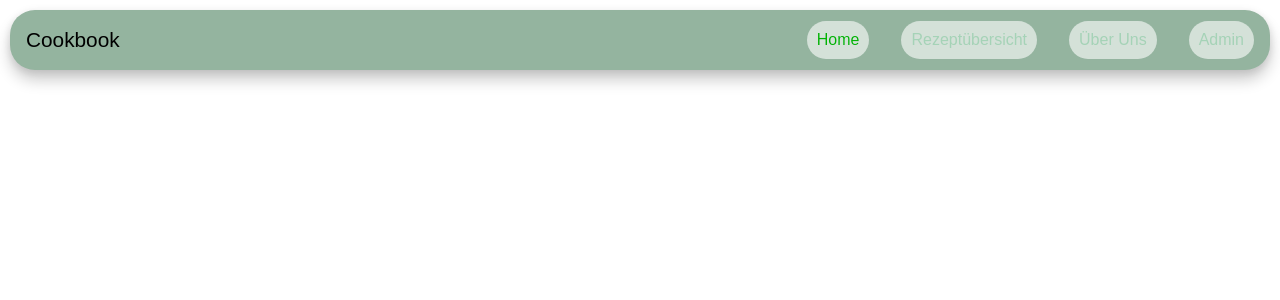
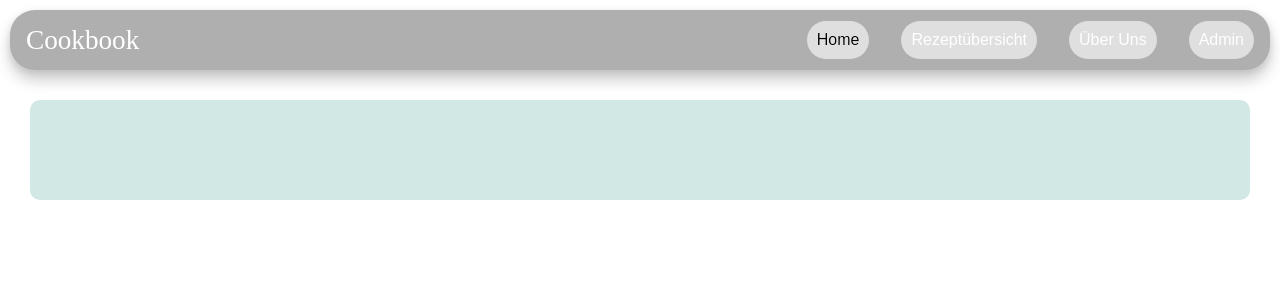
Before and after one commit to BarloGER/Cookbook-Frontend, a React (Create React App) app: page / in a window 1280 px wide. Shown: the top 300 px of the page. Built offline with nearby package versions, Linux system fonts and the light colour scheme; no server answers.

Commit message:
farbe geändert

```diff
--- a/package.json
+++ b/package.json
@@ -9,7 +9,7 @@
     "contentful": "^9.1.34",
     "react": "^18.2.0",
     "react-dom": "^18.2.0",
-    "react-router-dom": "^6.3.0",
+    "react-router-dom": "^6.4.1",
     "react-scripts": "^5.0.1",
     "web-vitals": "^2.1.4"
   },
--- a/src/Components/Recipe.js
+++ b/src/Components/Recipe.js
@@ -3,7 +3,7 @@ import "../Styles/recipe.css";
 
 export default function Recipe({ posts }) {
   const { id } = useParams();
-  const thisPost = posts.length && posts.find((post) => post.Recipe_id == id);
+  const thisPost = posts.length && posts.find((post) => post.Recipe_id === id);
   const myDescription = thisPost && thisPost.description;
   const myIngredients = thisPost && thisPost.ingredients;
   console.log(posts);
@@ -52,7 +52,9 @@ export default function Recipe({ posts }) {
                 </ol>
               </div>
             </div>
-            {thisPost && posts.map((item) => {})}
+            {thisPost && posts.map((item) => {
+              return <div>{item}</div>;
+            })}
           </article>
         </div>
       ) : (
--- a/src/Styles/aboutUs.css
+++ b/src/Styles/aboutUs.css
@@ -1,10 +1,8 @@
 .about-us {
-  background-image: url(../img/wickedbackground.png);
   backdrop-filter: blur(10px);
-  background-color: #cee5d0;
   border-radius: 10px;
   height: 100vh;
-  margin: 10px;
+
 }
 
 .background {
--- a/src/Styles/form.css
+++ b/src/Styles/form.css
@@ -19,6 +19,7 @@ select {
   padding: 6px 10px;
   margin: 10px 0px;
   border: 1px solid #ddd;
+  border-radius: 5px;
   box-sizing: border-box;
   display: block;
 }
@@ -37,6 +38,8 @@ button {
   width: 50px;
   height: 50px;
   border: 1px solid #000;
+  border-radius: 10px;
+  background-color: #f13;
 }
 
 .terms {
--- a/src/Styles/globalStyle.css
+++ b/src/Styles/globalStyle.css
@@ -6,10 +6,13 @@
 }
 
 main {
+  background-color: #D1E8E4;
+  border-radius: 10px;
   display: flex;
   justify-content: center;
   flex-wrap: wrap;
-  padding: 20px;
+  margin: 30px;
+  padding: 50px;
   gap: 20px;
 }
 
@@ -27,7 +30,7 @@ main > * {
 .card-container {
   min-height: 400px;
   min-width: 300px;
-  background: white;
+  background-image:  linear-gradient(45deg, rgba(255,255,255,0.75), rgba(255,255,255,0.75));
   text-decoration: none;
   color: #444;
   box-shadow: 0 2px 5px rgba(0, 0, 0, 0.1);
--- a/src/Styles/navbar.css
+++ b/src/Styles/navbar.css
@@ -4,7 +4,7 @@
   align-items: center;
   height: 60px;
   padding: 0.5rem 0rem;
-  background-color: #94b49f;
+  background-color: #afafaf;
   color: black;
   border-radius: 25px;
   box-shadow: 0 2px 10px rgb(0 0 0 / 10%), 0 10px 15px rgb(0 0 0 / 20%);
@@ -13,13 +13,14 @@
 
 .brand-name {
   text-decoration: none;
-  color: black;
-  font-size: 1.3rem;
+  color: white;
+  font-family: 'Gabriola', cursive;
+  font-size: 1.7rem;
   margin-left: 1rem;
 }
 
 a {
-  color: #94b49f;
+  color: white;
 }
 
 .navigation-menu {
@@ -69,11 +70,11 @@ a {
 }
 
 .hamburger:hover {
-  background-color: #cee5d0;
+  background-color: #97C8EB;
 }
 
 .active {
-  color: green;
+  color: black;
   list-style-type: none;
 }
 
```
Also changed, not shown: 2 other files (tests, documents, lock files or other folders).
